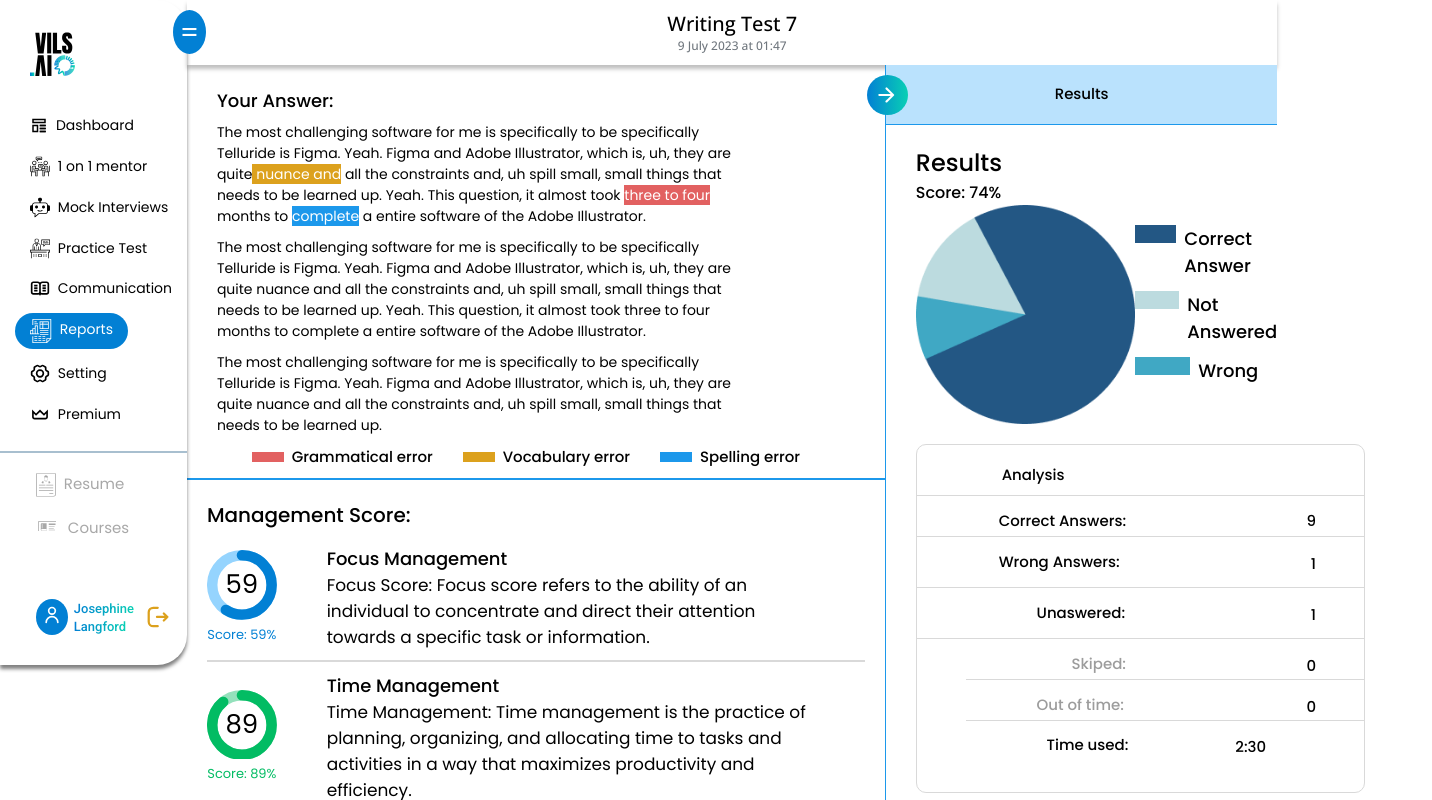
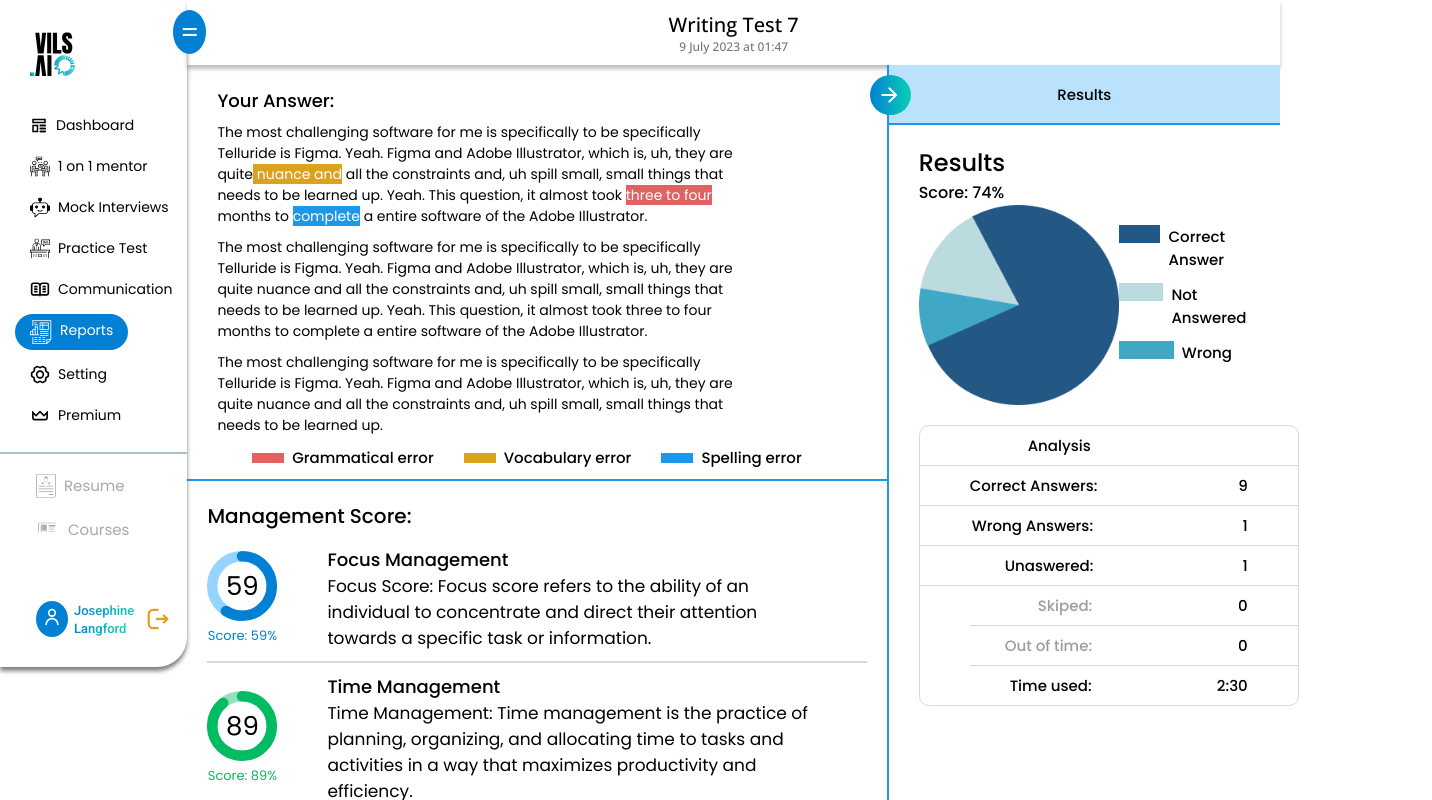
Before and after one commit to pradhanharshit/Vils.ai-assignment, a React (Vite) app: page / in a window 1280 px wide. Shown: the top 800 px of the page, 1432 px wide, since content can reach past the window. Built offline with nearby package versions, Linux system fonts and the light colour scheme.

Commit message:
fix: width fixed

```diff
--- a/src/App.css
+++ b/src/App.css
@@ -8,6 +8,6 @@
 
 body {
   height: 100vh;
-  width: 100vw;
-  zoom: 0.998;
+  max-width: 100vw;
+  /* zoom: 0.998; */
 }
--- a/src/components/Main/Main.jsx
+++ b/src/components/Main/Main.jsx
@@ -6,7 +6,7 @@ import WritingSection from "../WritingSection/WritingSection";
 
 const Main = () => {
   return (
-    <div className="main" style={{ width: "100%" }}>
+    <div className="main">
       <Header />
       <div className="main-div">
         <div style={{ width: "64%" }}>
--- a/src/components/ResultSection/ResultSection.css
+++ b/src/components/ResultSection/ResultSection.css
@@ -43,17 +43,60 @@
 }
 
 .results {
-  width: 450px;
-  height: 350px;
+  width: 380px;
+  height: max-content;
   border-radius: 10px;
   border: 1px solid #d9d9d9;
   margin-top: 20px;
 }
 
+.table-container {
+  font-family: Poppins;
+  font-size: 15px;
+  font-weight: 500;
+}
+
 .analysis {
-  width: 450px;
+  color: #000000;
+  margin: 8px 0px 8px 108px;
+}
+
+.correct,
+.wrong,
+.wrong3,
+.wrong1 {
+  margin: 8px 50px 8px 0px;
+}
+
+.correct-answers {
+  margin: 0px 0px 0px 50px;
+}
+
+.correct-answers1 {
+  margin-left: 52px;
+}
+
+.correct-answers2 {
+  margin-left: 85px;
+}
+
+.correct-answers3 {
+  margin-left: 118px;
+}
+
+.correct-answers4 {
+  margin-left: 85px;
+}
+
+.correct-answers5 {
+  margin-left: 90px;
+}
+
+/* .analysis {
+  width: 420px;
   height: 50px;
-  padding: 15px 431px 12px 85px;
+  margin-left: 40px;
+  margin-top: 30px;
   font-family: Poppins;
   font-size: 15px;
   font-weight: 500;
@@ -65,7 +108,7 @@
 
 .correct,
 .wrong {
-  width: 500px;
+  width: 450px;
   height: 40px;
   display: flex;
   justify-content: space-between;
@@ -163,6 +206,14 @@
   height: 1px;
   background-color: #d9d9d9;
   margin-left: 11%;
+} */
+
+.correct,
+.wrong,
+.wrong3,
+.wrong1 {
+  display: flex;
+  justify-content: space-between;
 }
 
 .border {
@@ -172,10 +223,14 @@
   background-color: #d9d9d9;
 }
 
+.border-cut {
+  border-bottom: 1px solid #d9d9d9;
+  margin-left: 50px;
+}
+
 .pie-div {
   display: flex;
   justify-content: space-between;
-  /* align-items: center; */
 }
 
 .result-color-div {
@@ -186,14 +241,7 @@
 
 .pie-descp {
   color: black;
-  font-size: 18px;
+  font-size: 15px;
   font-family: Poppins;
   font-weight: 500;
 }
-
-/* .table-container {
-  display: flex;
-  justify-content: center;
-  align-items: center;
-  text-align: center;
-} */
--- a/src/components/ResultSection/ResultSection.jsx
+++ b/src/components/ResultSection/ResultSection.jsx
@@ -22,7 +22,7 @@ const ResultSection = () => {
           <p className="result-score">Score: 74%</p>
         </div>
         <div className="pie-div">
-          <img src={PieChart} alt="piechart" width="220px" height="220px" />
+          <img src={PieChart} alt="piechart" width="200px" height="200px" />
           <div>
             <div style={{ display: "flex", marginTop: "20px" }}>
               <div
@@ -67,12 +67,22 @@ const ResultSection = () => {
             </div>
             <div className="border"></div>
             <div className="wrong3">
-              <div className="correct-answers3"> Skiped:</div>
+              <div
+                className="correct-answers3"
+                style={{ color: "rgba(156, 156, 156, 1)" }}
+              >
+                Skiped:
+              </div>
               <div className="correct-answers-val1">0</div>
             </div>
             <div className="border-cut"></div>
             <div className="wrong3">
-              <div className="correct-answers4"> Out of time:</div>
+              <div
+                className="correct-answers4"
+                style={{ color: "rgba(156, 156, 156, 1)" }}
+              >
+                Out of time:
+              </div>
               <div className="correct-answers-val1">0</div>
             </div>
             <div className="border-cut"></div>
```
